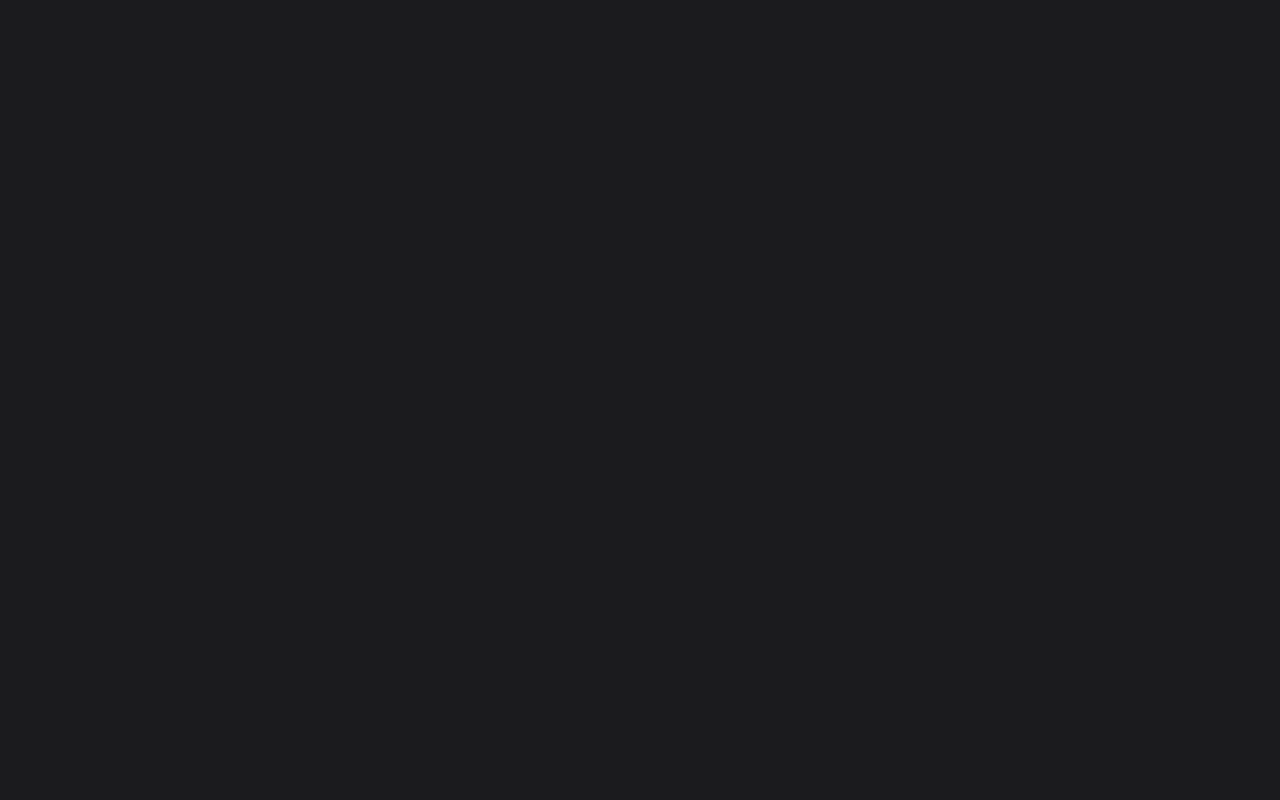
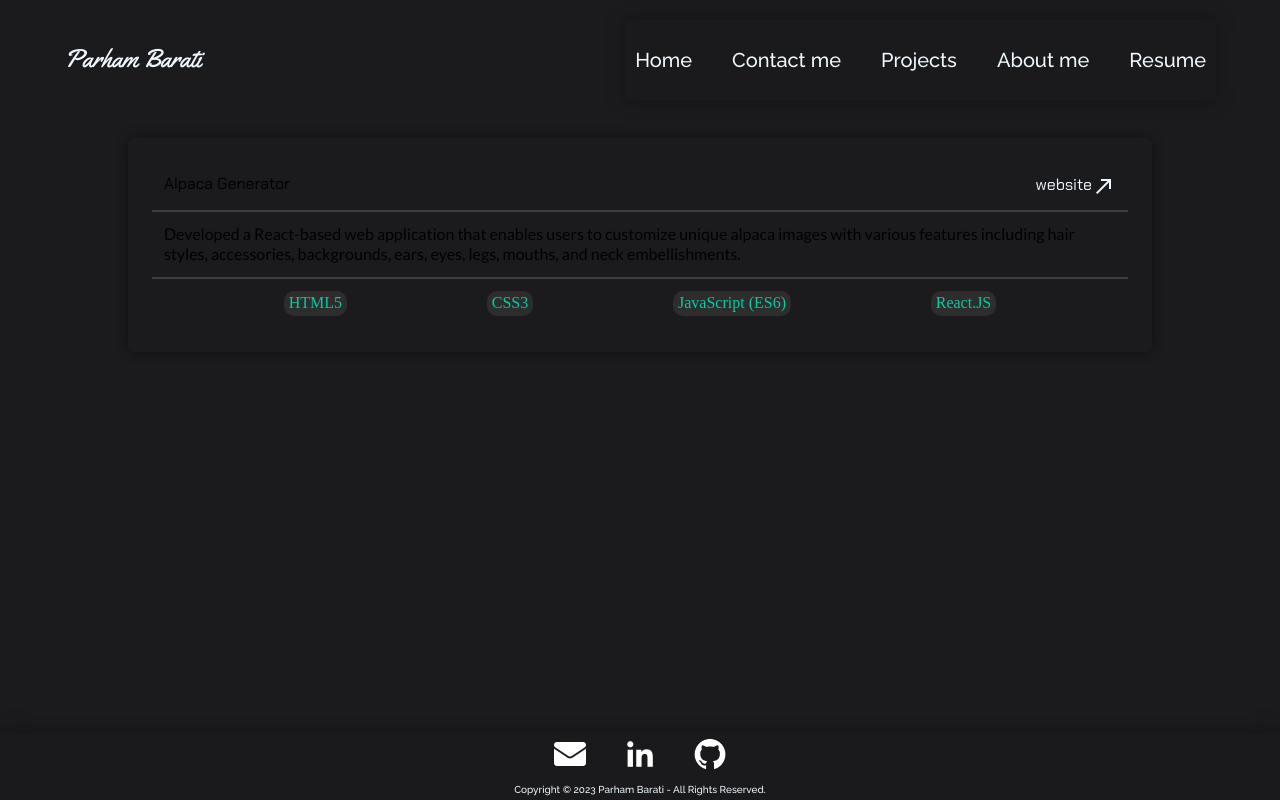
Before and after one commit to parhamrt32/parhamdev, an Angular app: page /projects in a window 1280 px wide. Before the commit this address led to /. Built offline with nearby package versions, Linux system fonts and the light colour scheme.

Commit message:
add projects

```diff
--- a/src/app/app-routing.module.ts
+++ b/src/app/app-routing.module.ts
@@ -4,11 +4,13 @@ import { AppComponent } from './app.component';
 import { ContactMeComponent } from './pages/contact-me/contact-me.component';
 import { HomeComponent } from './pages/home/home.component';
 import { AboutMeComponent } from './pages/about-me/about-me.component';
+import { ProjectsComponent } from './pages/projects/projects.component';
 
 const routes: Routes = [
   {path : 'home' , component : HomeComponent},
   {path : "contactMe" , component :ContactMeComponent },
   {path : "aboutMe" , component :AboutMeComponent },
+  { path : "projects" , component : ProjectsComponent },
   { path: '',   redirectTo: '/home', pathMatch: 'full' }
 ];
 
--- a/src/app/app.module.ts
+++ b/src/app/app.module.ts
@@ -12,6 +12,7 @@ import { AboutMeComponent } from './pages/about-me/about-me.component';
 import { ExperienceCardComponent } from './libs/experience-card/experience-card.component';
 import { NgOptimizedImage } from '@angular/common';
 import {provideImgixLoader} from '@angular/common';
+import { ProjectsComponent } from './pages/projects/projects.component';
 
 @NgModule({
   declarations: [
@@ -21,7 +22,8 @@ import {provideImgixLoader} from '@angular/common';
     HomeComponent,
     FooterComponent,
     AboutMeComponent,
-    ExperienceCardComponent
+    ExperienceCardComponent,
+    ProjectsComponent
   ],
   imports: [
     BrowserModule,
--- a/src/app/libs/nav-bar/nav-bar.component.html
+++ b/src/app/libs/nav-bar/nav-bar.component.html
@@ -7,7 +7,7 @@
 <nav style="flex-direction: row;">
   <a routerLink="/" routerLinkActive="active" ariaCurrentWhenActive="page"> Home </a>
   <a  routerLink="/contactMe" routerLinkActive="active" ariaCurrentWhenActive="page"> Contact me </a>
-  <a> Project </a>
+  <a routerLink="/projects" routerLinkActive="active" ariaCurrentWhenActive="page"> Projects </a>
   <a routerLink="/aboutMe" routerLinkActive="active" ariaCurrentWhenActive="page" > About me </a>
   <a href="../../assets/Resume/Parham_Barati_Resume.pdf" target="_blank"> Resume </a>
 </nav>
@@ -19,7 +19,7 @@
     </span>
   <a routerLink="/" routerLinkActive="active" ariaCurrentWhenActive="page"> Home </a>
   <a  routerLink="/contactMe" routerLinkActive="active" ariaCurrentWhenActive="page"> Contact me </a>
-  <a> Project </a>
+  <a routerLink="/projects" routerLinkActive="active" ariaCurrentWhenActive="page"> Projects </a>
   <a routerLink="/aboutMe" routerLinkActive="active" ariaCurrentWhenActive="page"> About me </a>
   <a href="../../assets/Resume/Parham_Barati_Resume.pdf" target="_blank"> Resume </a>
 </nav>
--- a/src/app/pages/about-me/about-me.component.ts
+++ b/src/app/pages/about-me/about-me.component.ts
@@ -1,4 +1,13 @@
-import {  Component, ElementRef, Renderer2, OnInit , HostListener, AfterViewInit, ViewChildren, QueryList  } from '@angular/core';
+import {
+  Component,
+  ElementRef,
+  Renderer2,
+  OnInit,
+  HostListener,
+  AfterViewInit,
+  ViewChildren,
+  QueryList,
+} from '@angular/core';
 import { fadeIn, fadeOut } from '../../libs/animation/fade';
 import { Observable } from 'rxjs';
 @Component({
@@ -7,49 +16,40 @@ import { Observable } from 'rxjs';
   styleUrls: ['./about-me.component.scss'],
   animations: [fadeOut, fadeIn],
 })
-export class AboutMeComponent implements OnInit , AfterViewInit  {
-
+export class AboutMeComponent implements OnInit, AfterViewInit {
   @ViewChildren('item') items: QueryList<ElementRef> | undefined;
 
-  @HostListener('window:resize' , ['$event'])
-  onWindowResize(event : Event){
+  @HostListener('window:resize', ['$event'])
+  onWindowResize(event: Event) {
     this.calculateAndSetHeight();
   }
 
-
-
   constructor(private elementRef: ElementRef, private renderer: Renderer2) {}
   ngAfterViewInit(): void {
+    const observer = new IntersectionObserver((entries) => {
+      entries.forEach((entry) => {
+        if (entry.isIntersecting) {
+          entry.target.classList.add('show');
+        } else {
+          entry.target.classList.remove('show');
+        }
+      });
+    });
 
-    const observer = new IntersectionObserver( entries => {
-      entries.forEach(entry => {
-        if(entry.isIntersecting){
-         entry.target.classList.add('show')
-
-        }else{
-          entry.target.classList.remove('show')
-        }
-      })
-    } )
-
-    this.items?.forEach(element => {
-      observer.observe(element.nativeElement)
-    } )
-
-
-
-
+    this.items?.forEach((element) => {
+      observer.observe(element.nativeElement);
+    });
   }
   ngOnInit(): void {
     this.calculateAndSetHeight();
   }
 
   calculateAndSetHeight() {
-    const welcomeElement = this.elementRef.nativeElement.querySelector('.aboutMe');
+    const welcomeElement =
+      this.elementRef.nativeElement.querySelector('.aboutMe');
     if (welcomeElement) {
       const windowHeight = window.innerHeight;
       this.renderer.setStyle(welcomeElement, 'height', `${windowHeight}px`);
     }
   }
-
 }
--- /dev/null
+++ b/src/app/pages/projects/projects.component.html
@@ -0,0 +1,29 @@
+<link
+  rel="stylesheet"
+  href="https://fonts.googleapis.com/css2?family=Material+Symbols+Outlined:opsz,wght,FILL,GRAD@24,400,0,0"
+/>
+<div class="projectsPage page">
+  <app-nav-bar />
+  <div class="projects display-f flex-dir-column gap-2 align-items-center mt-1">
+    <div class="projectCard p-2">
+      <div class="cardHeader row justify-space-between p-1">
+        <h2>Alpaca Generator</h2>
+        <a class="display-f align-items-center" href="#"> website <span class="material-symbols-outlined"> north_east </span> </a>
+      </div>
+
+      <p class="projectDescription p-1">
+        Developed a React-based web application that enables users to customize
+        unique alpaca images with various features including hair styles,
+        accessories, backgrounds, ears, eyes, legs, mouths, and neck
+        embellishments.
+      </p>
+      <div class="projectSkills row gap-2 justify-space-evenly m-1">
+        <span claas="tech"> HTML5 </span>
+        <span claas="tech"> CSS3 </span>
+        <span claas="tech"> JavaScript (ES6) </span>
+        <span claas="tech"> React.JS </span>
+      </div>
+    </div>
+  </div>
+  <app-footer />
+</div>
--- /dev/null
+++ b/src/app/pages/projects/projects.component.scss
@@ -0,0 +1,29 @@
+@import url('https://fonts.googleapis.com/css2?family=Bebas+Neue&family=Chakra+Petch&display=swap');
+@import url("https://fonts.googleapis.com/css2?family=Lato&display=swap");
+.projectCard {
+  width: 80%;
+  border-radius: 7px;
+  background: transparent;
+  box-shadow: 0px 0px 14px -3px rgba(0, 0, 0, 0.75);
+  line-height: 1.3;
+  .cardHeader {
+    border-bottom: 2px solid rgba(73, 73, 73, 0.733);
+    font-family: "Chakra Petch", sans-serif;
+    a{
+      color: aliceblue;
+    }
+
+  }
+  .projectDescription {
+    border-bottom: 2px solid rgba(73, 73, 73, 0.733);
+    font-family: "Lato", sans-serif;
+  }
+  .projectSkills {
+    color: #00ffc8bb;
+    span {
+      border-radius: 10px;
+      background-color: #2d2d2d;
+      padding: 2px 5px;
+    }
+  }
+}
--- /dev/null
+++ b/src/app/pages/projects/projects.component.ts
@@ -0,0 +1,33 @@
+import {
+  Component,
+  HostListener,
+  OnInit,
+  ElementRef,
+  Renderer2,
+} from '@angular/core';
+
+@Component({
+  selector: 'app-projects',
+  templateUrl: './projects.component.html',
+  styleUrls: ['./projects.component.scss'],
+})
+export class ProjectsComponent implements OnInit {
+  constructor(private elementRef: ElementRef, private renderer: Renderer2) {}
+
+  ngOnInit(): void {
+    this.calculateAndSetHeight();
+  }
+
+  @HostListener('window:resize', ['$event'])
+  onWindowResize(event: Event) {
+    this.calculateAndSetHeight();
+  }
+  calculateAndSetHeight() {
+    const welcomeElement =
+      this.elementRef.nativeElement.querySelector('.projectsPage');
+    if (welcomeElement) {
+      const windowHeight = window.innerHeight;
+      this.renderer.setStyle(welcomeElement, 'height', `${windowHeight}px`);
+    }
+  }
+}
```
Also changed, not shown: 1 other file (tests, documents, lock files or other folders).
